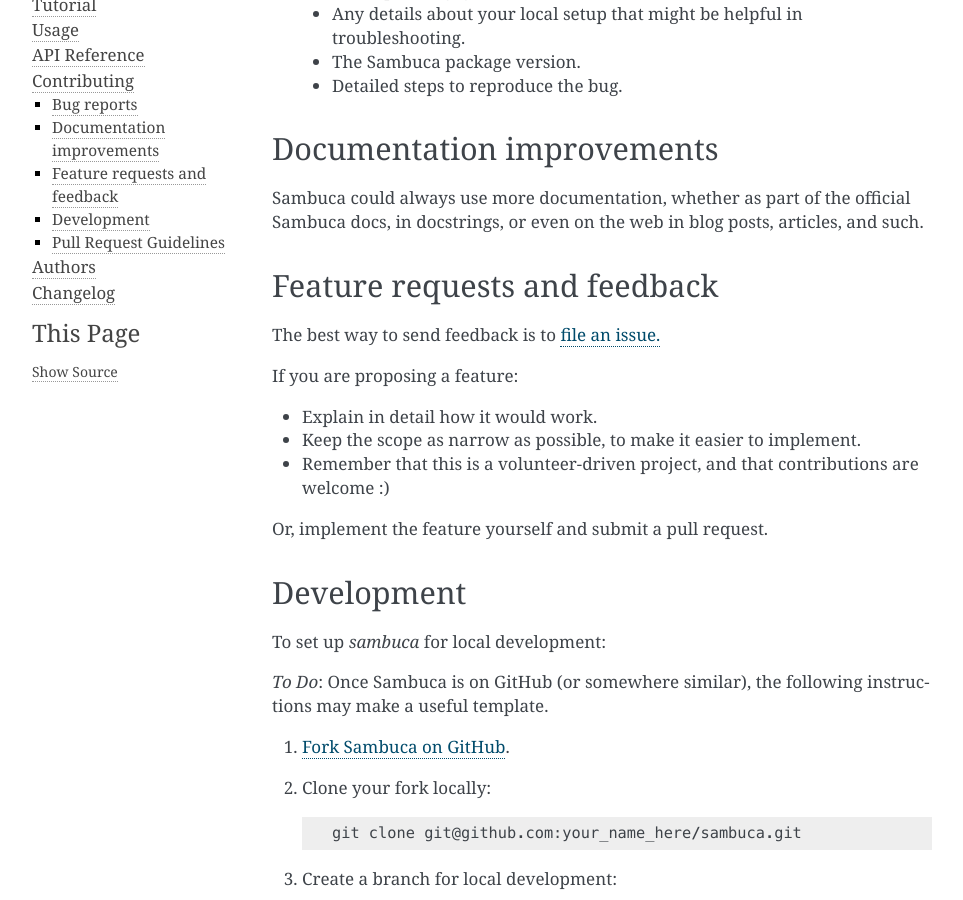
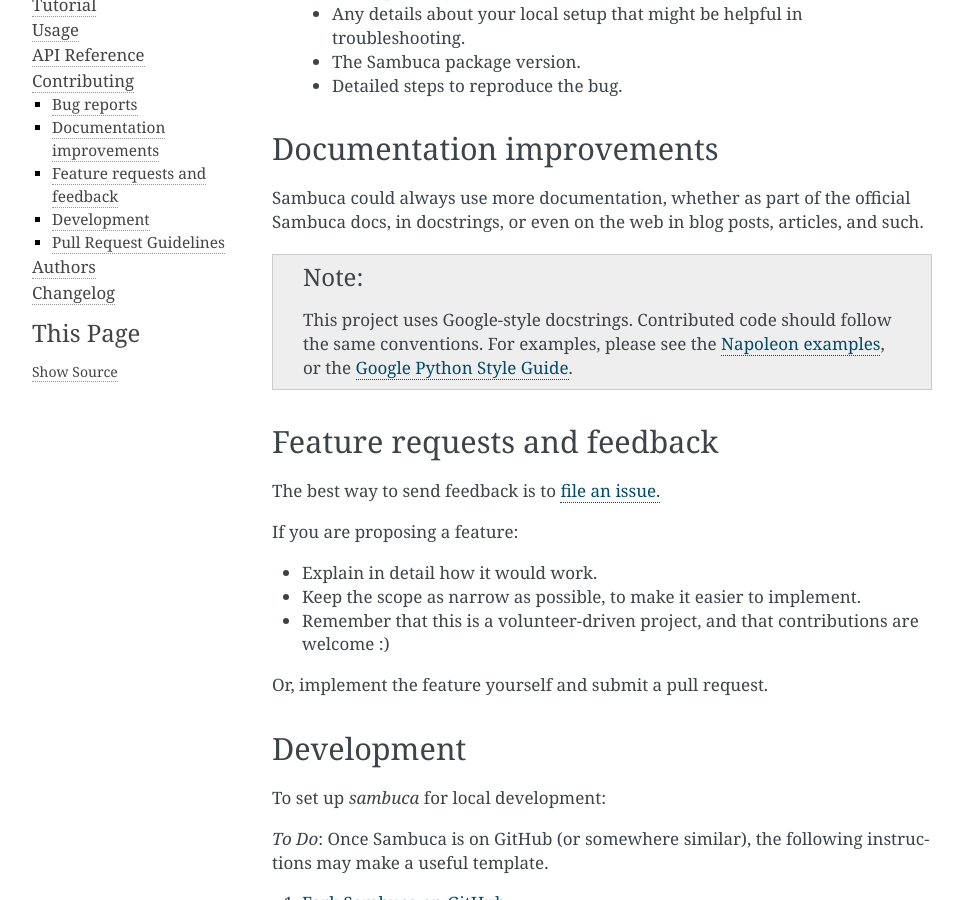
Before and after one commit to obarrilero/sambuca, a Sphinx documentation site: the page built from docs/contributing.rst, in a window 1280 px wide and 900 px high, scrolled down 302 px. Shown: the whole window, without its empty margins (148-1111 px from the left). Built offline with Sphinx 7.4.7, drawn with Linux system fonts in a browser that asks for light colours.

Commit message:
updated docs

```diff
--- a/CONTRIBUTING.rst
+++ b/CONTRIBUTING.rst
@@ -21,6 +21,14 @@
 Sambuca could always use more documentation, whether as part of the
 official Sambuca docs, in docstrings, or even on the web in blog posts,
 articles, and such.
+
+.. note:: This project uses Google-style docstrings.
+   Contributed code should follow the same conventions.
+   For examples, please see the `Napoleon examples
+   <http://sphinxcontrib-napoleon.readthedocs.org/en/latest/example_google.html>`_,
+   or the `Google Python Style Guide
+   <http://google-styleguide.googlecode.com/svn/trunk/pyguide.html>`_.
+
 
 Feature requests and feedback
 -----------------------------
```
Also changed, not shown: docs/csiro_development_environment.rst (+6 -6 lines), 1 other file.
